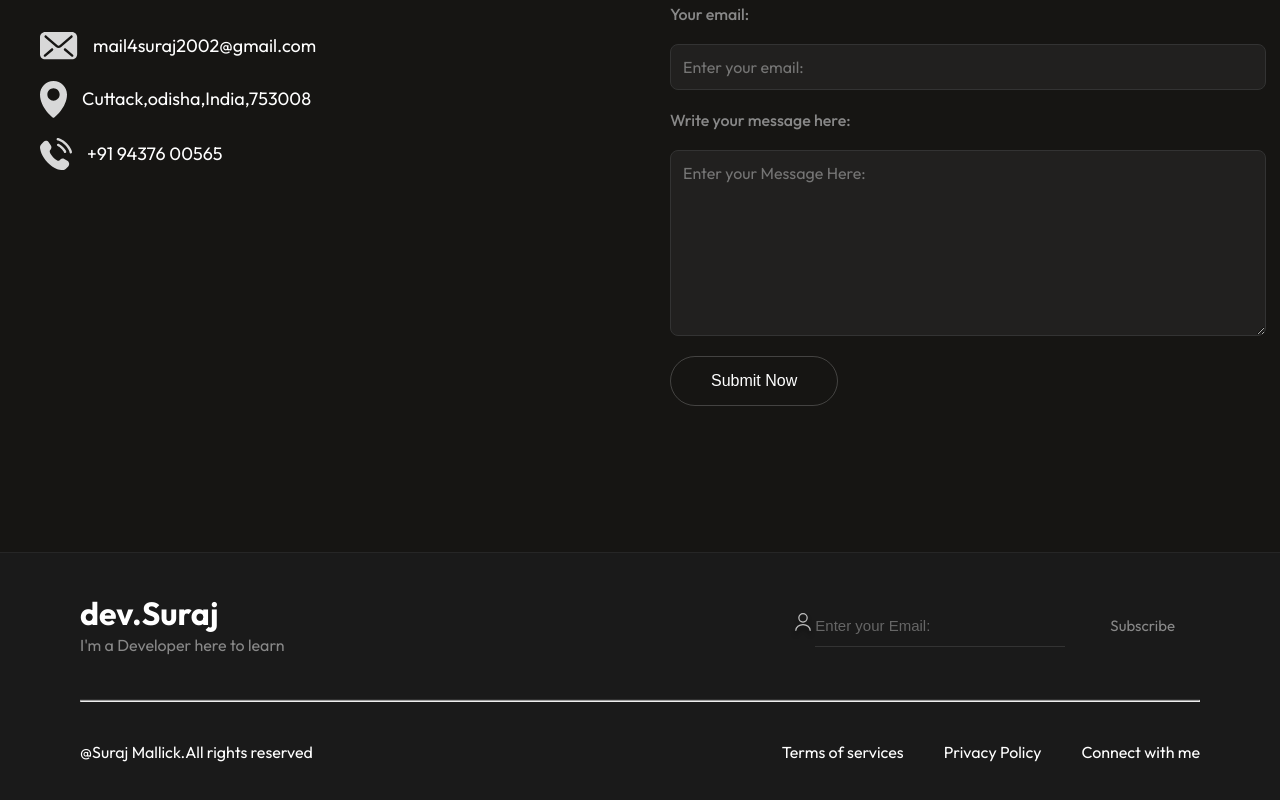
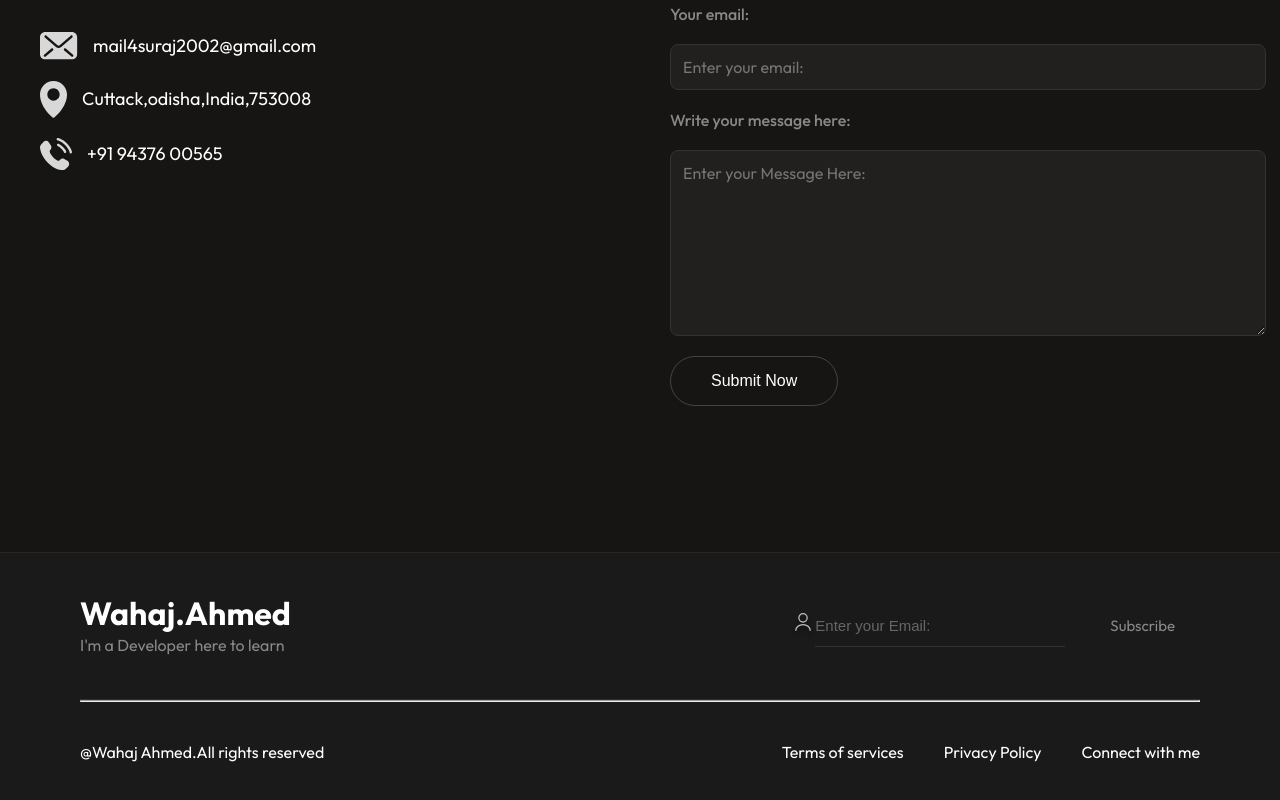
Before and after one commit to wahajahmad-cyber/Portfolio_Website, a React (Vite) app: page / in a window 1280 px wide. Shown: the part 4585-5385 px from the top of the page. Built offline with nearby package versions, Linux system fonts and the light colour scheme; no server answers; a web font is replaced by a local one.

Commit message:
Changes in footer.jsx

```diff
--- a/src/components/Footer/Footer.jsx
+++ b/src/components/Footer/Footer.jsx
@@ -6,7 +6,7 @@ const Footer = () => {
       <div className="footer-content">
         <div className="footer-top">
           <div className="footer-top-left">
-              <h1>dev.Suraj</h1>
+              <h1>Wahaj.Ahmed</h1>
               <p>I&apos;m a Developer here to learn</p>
           </div>
           <div className="footer-top-right">
@@ -19,7 +19,7 @@ const Footer = () => {
         </div>
         <hr />
         <div className="footer-bottom">
-          <p className="footer-bottom-left">@Suraj Mallick.All rights reserved</p>
+          <p className="footer-bottom-left">@Wahaj Ahmed.All rights reserved</p>
           <div className="footer-bottom-right">
               <p>Terms of services</p>
               <p>Privacy Policy</p>
```
